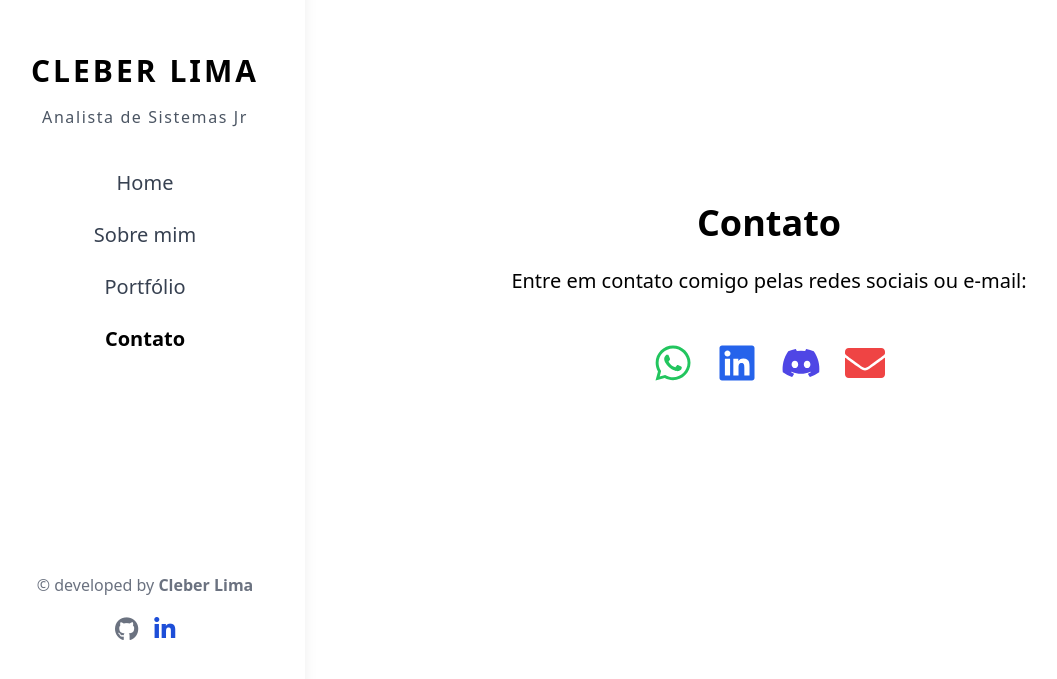
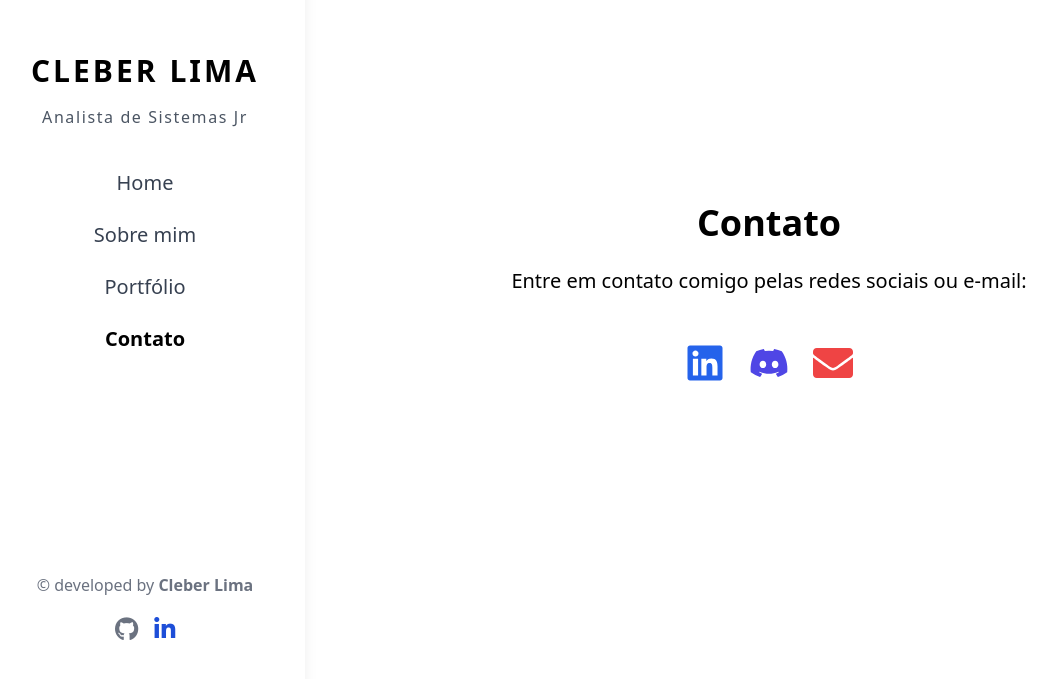
Before and after one commit to cleberliim/portfolio-online-devs, a React (Create React App) app: page /contact in a window 1280 px wide. Shown: the part 107-786 px from the top of the page, without its empty margins (15-1072 px from the left). Built offline with nearby package versions, Linux system fonts and the light colour scheme.

Commit message:
modified:   src/components/Contact.js

```diff
--- a/src/components/Contact.js
+++ b/src/components/Contact.js
@@ -36,15 +36,6 @@
             Entre em contato comigo pelas redes sociais ou e-mail:
           </p>
           <div className="flex flex-wrap justify-center gap-6">
-            {/* WhatsApp */}
-            <a
-              href="https://wa.me/5515991495111"
-              target="_blank"
-              rel="noopener noreferrer"
-              className="text-green-500 hover:text-green-700 transition-colors duration-300"
-            >
-              <FaWhatsapp size={40} className="hover:scale-110 transition-transform duration-300" />
-            </a>
 
             {/* LinkedIn */}
             <a
```
